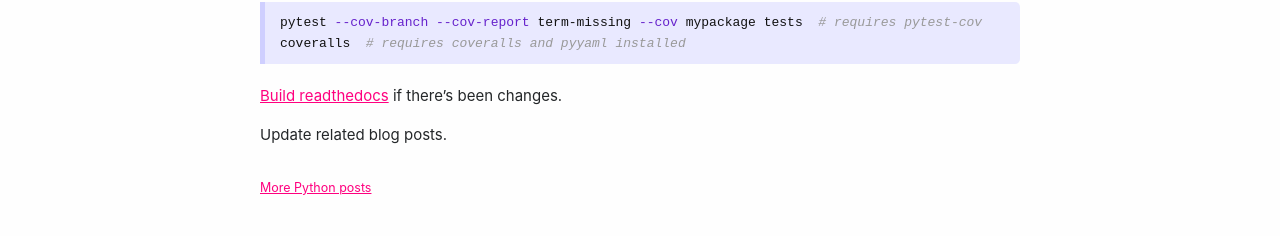
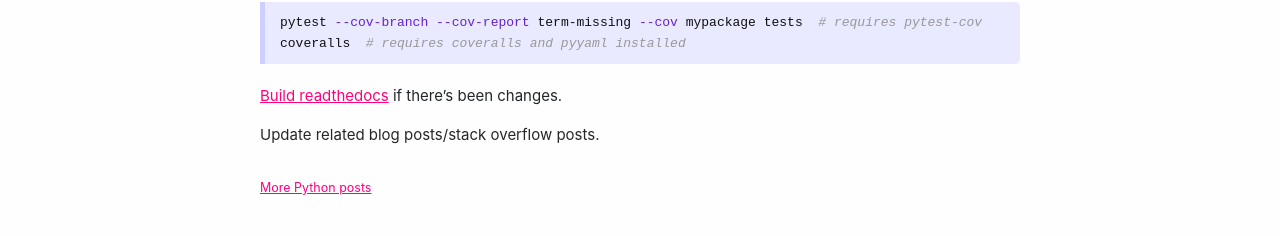
Before and after one commit to explodinglabs/explodinglabs.github.io, a Jekyll site: the page built from docs/_posts/python/2018-10-01-release-new-version-to-pypi.markdown, in a window 1280 px wide. Shown: the part 935-1171 px from the top of the page. Built offline with Jekyll 4.4.1, drawn with Linux system fonts in a browser that asks for light colours.

Commit message:
Adjust release to pypi post

````diff
--- a/docs/_posts/python/2018-10-01-release-new-version-to-pypi.markdown
+++ b/docs/_posts/python/2018-10-01-release-new-version-to-pypi.markdown
@@ -50,7 +50,7 @@ pytest --cov-branch --cov-report term-missing --cov mypackage tests  # requires
 coveralls  # requires coveralls and pyyaml installed
 ```
 
-[Build readthedocs](https://composed.blog/trigger-rtd-build) if
-there's been changes.
+[Build readthedocs](https://composed.blog/trigger-rtd-build) if there's been
+changes.
 
-Update related blog posts.
+Update related blog posts/stack overflow posts.
````
